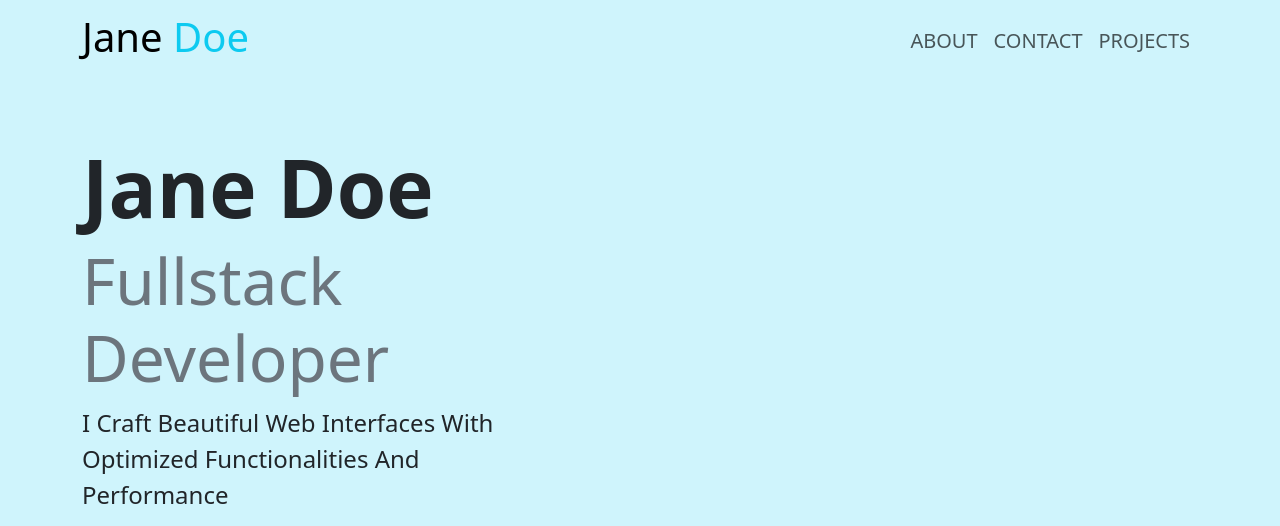
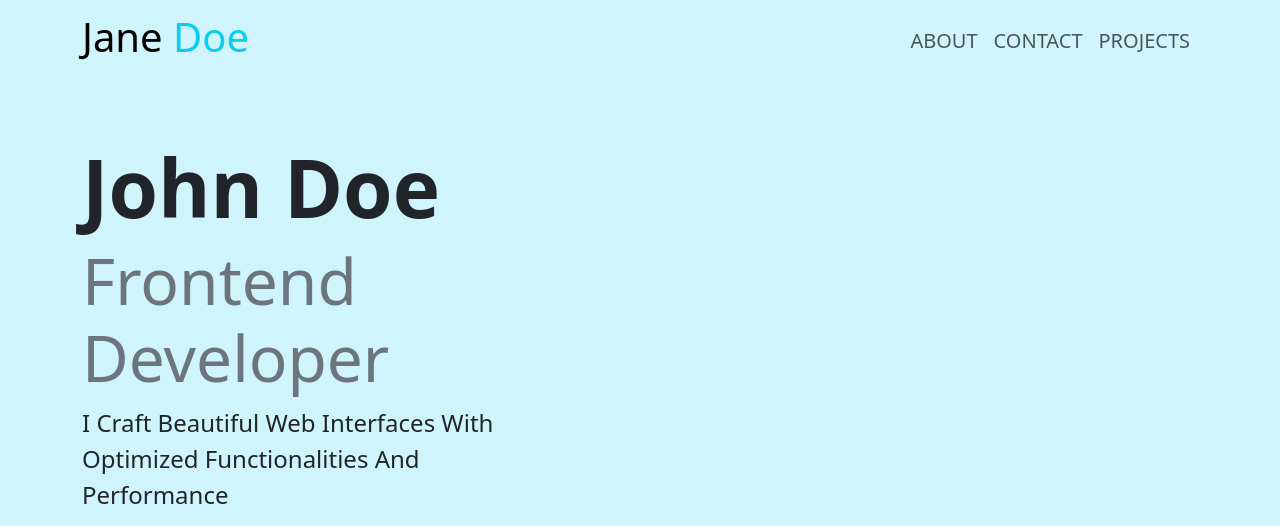
Before and after one commit to Muba-rak/my-portfolio, a plain HTML site: page index.html in a window 1280 px wide. Shown: the top 526 px of the page. Drawn offline with nearby package versions, Linux system fonts and the light colour scheme.

Commit message:
changed content

```diff
--- a/index.html
+++ b/index.html
@@ -61,8 +61,8 @@
         <div class="row">
           <div class="col-md-6">
             <div class="text-start">
-              <h1 class="display-1 fw-bold">Jane Doe</h1>
-              <h1 class="display-3 text-secondary">Fullstack Developer</h1>
+              <h1 class="display-1 fw-bold">John Doe</h1>
+              <h1 class="display-3 text-secondary">Frontend Developer</h1>
               <p class="text-capitalize fs-4">
                 i craft beautiful web interfaces with optimized functionalities
                 and performance
```
